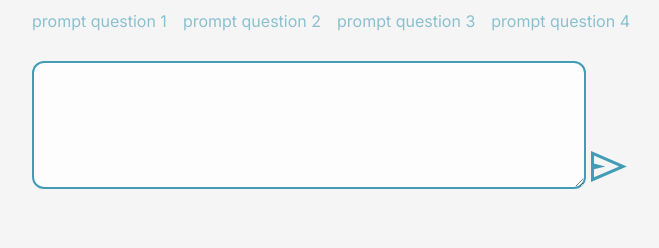
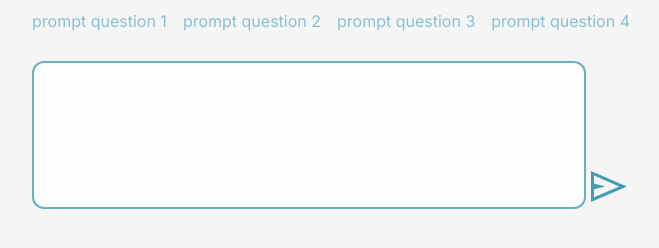
Before and after one commit to shruticodes01/Gmina-Mak-w, a plain HTML site: page index.html in a window 1280 px wide. Shown: the part 272-520 px from the top of the page, without its empty margins (309-968 px from the left). Drawn offline with Linux system fonts and the light colour scheme.

Commit message:
add padding and color to .input

```diff
--- a/home.css
+++ b/home.css
@@ -70,8 +70,13 @@
     width: 100%;
     max-width: 35rem;
     border: 2px solid #1687A7;
+    border: 2px solid #1688a7ca;
     border-radius: .75rem;
+    padding: .75rem;
     text-indent: 8px;
+    resize: none;
+    color: #276678;
+    color: #136d86;
 }
 
 .btn {
```
